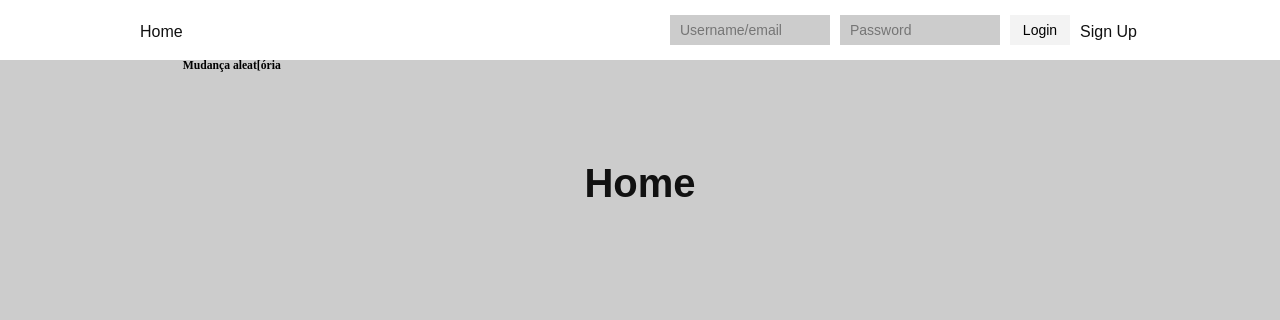
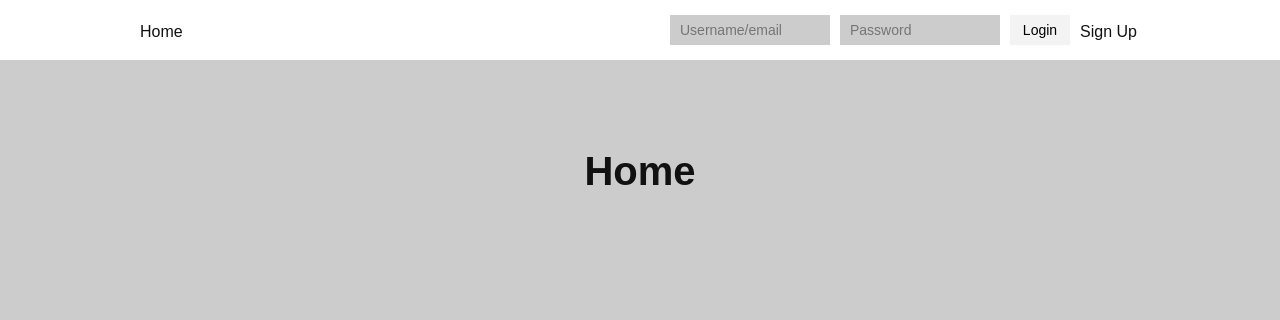
Before and after one commit to Was7ed/sistemadelogin, a PHP site: page / in a window 1280 px wide. Shown: the top 320 px of the page. Run offline with PHP 8.4, Linux system fonts and the light colour scheme.

Commit message:
Revert "Mudança aleatória"
This reverts commit bd99b6adcfe11c7f18a4180a0f5e7021b94e7b6c.

```diff
--- a/index.php
+++ b/index.php
@@ -2,7 +2,6 @@
 	include_once 'header.php';
  ?>
 
- 	<h2>	Mudança aleat[ória</h2>
 	<section class="main-container">
 		<div class="main-wrapper">
 			<h2>Home</h2>
```
